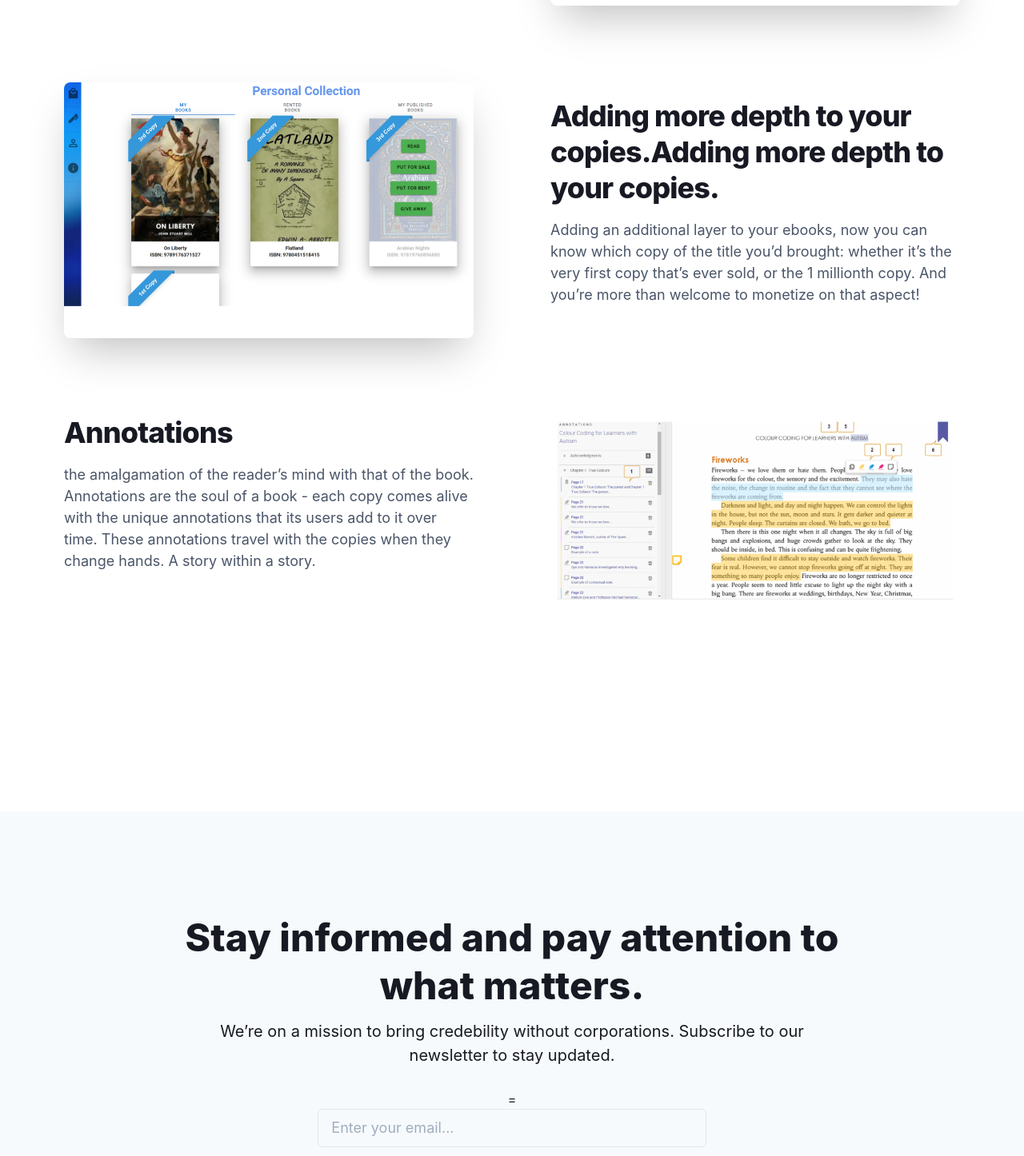
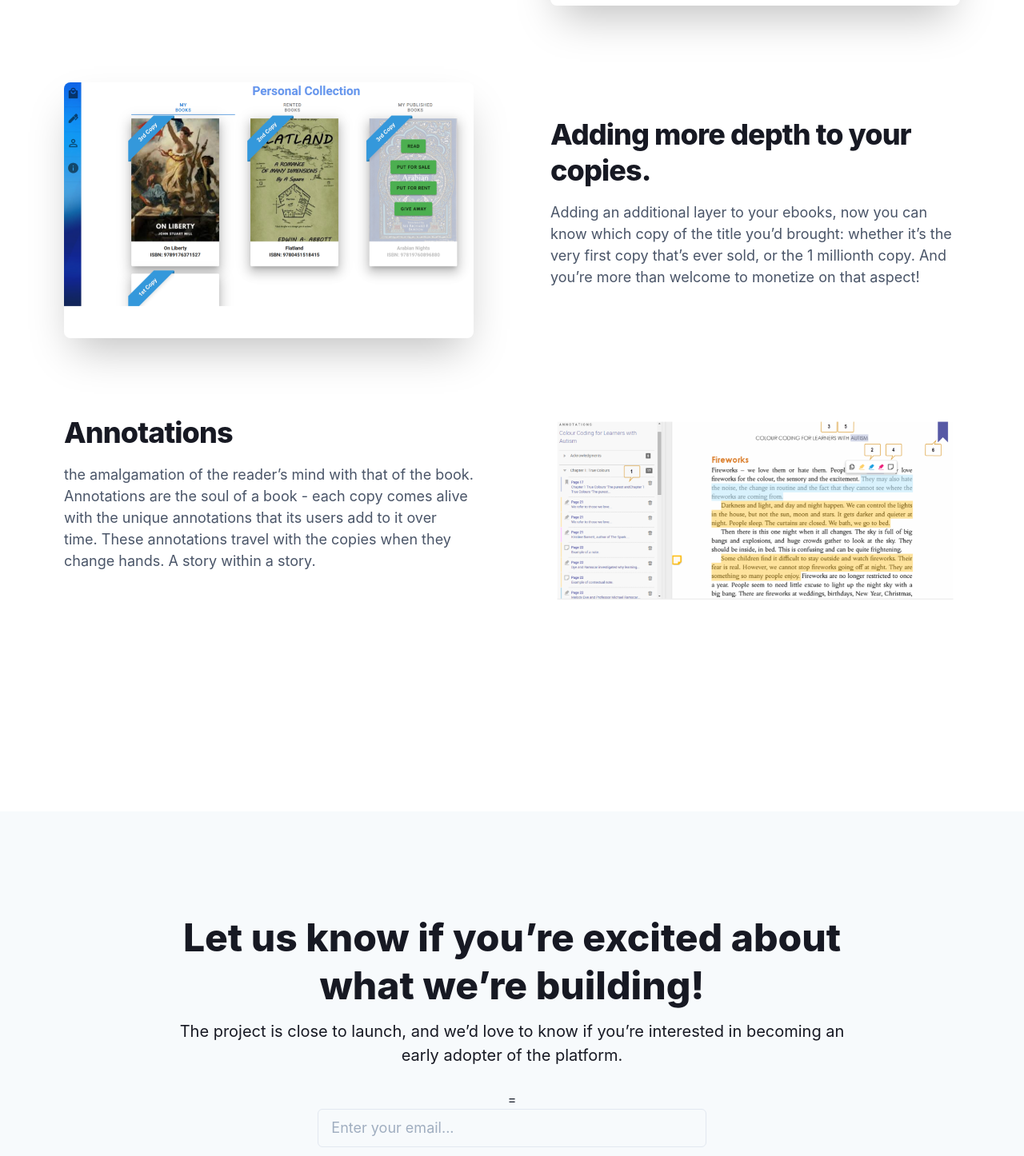
Before and after one commit to mansoorop/Prana_landing, a Next.js app: page / in a window 1280 px wide. Shown: the part 1316-2762 px from the top of the page at 80% size. Built offline with nearby package versions, Linux system fonts and the light colour scheme.

Commit message:
Contact_Update

```diff
--- a/components/sections/feature.js
+++ b/components/sections/feature.js
@@ -140,7 +140,7 @@ export default function Feature() {
               color={useColorModeValue("gray.900", "gray.300")}
               lineHeight={{ md: "shorter" }}
             >
-             Adding more depth to your copies.Adding more depth to your copies.
+             Adding more depth to your copies.
             </chakra.h2>
             <chakra.p
               mb={5}
--- a/components/sections/newsletter.js
+++ b/components/sections/newsletter.js
@@ -77,7 +77,7 @@ const Newsletter = () => {
           color={useColorModeValue("gray.900", "gray.300")}
           lineHeight="shorter"
         >
-          Stay informed and pay attention to what matters.
+         Let us know if you’re excited about what we’re building!
         </chakra.h1>
         <chakra.p
           mb={6}
@@ -85,7 +85,7 @@ const Newsletter = () => {
           color={useColorModeValue("gray.900", "gray.300")}
           lineHeight="base"
         >
-          We’re on a mission to bring credebility without corporations. Subscribe to our newsletter to stay updated.
+          The project is close to launch, and we’d love to know if you’re interested in becoming an early adopter of the platform.
           {/* little as possible, and we always show you upfront. No hidden fees. No
           bad exchange rates. No surprises. */}
         </chakra.p>
```
